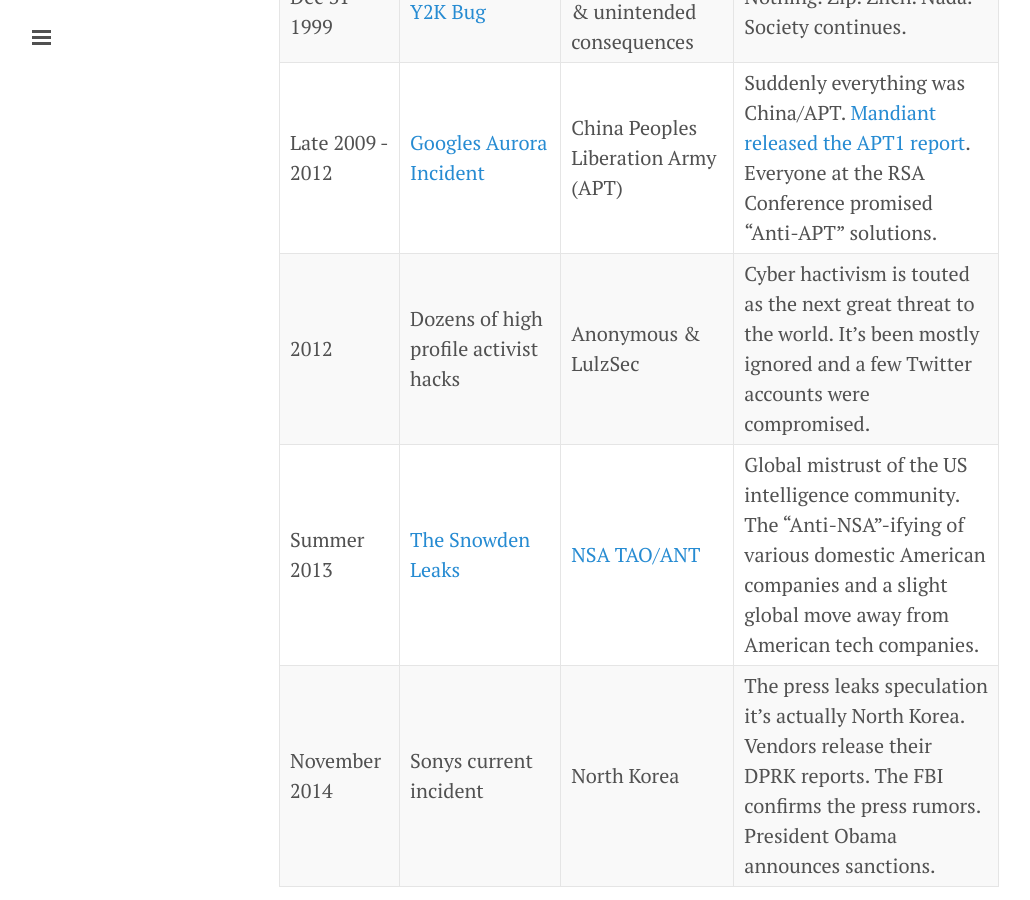
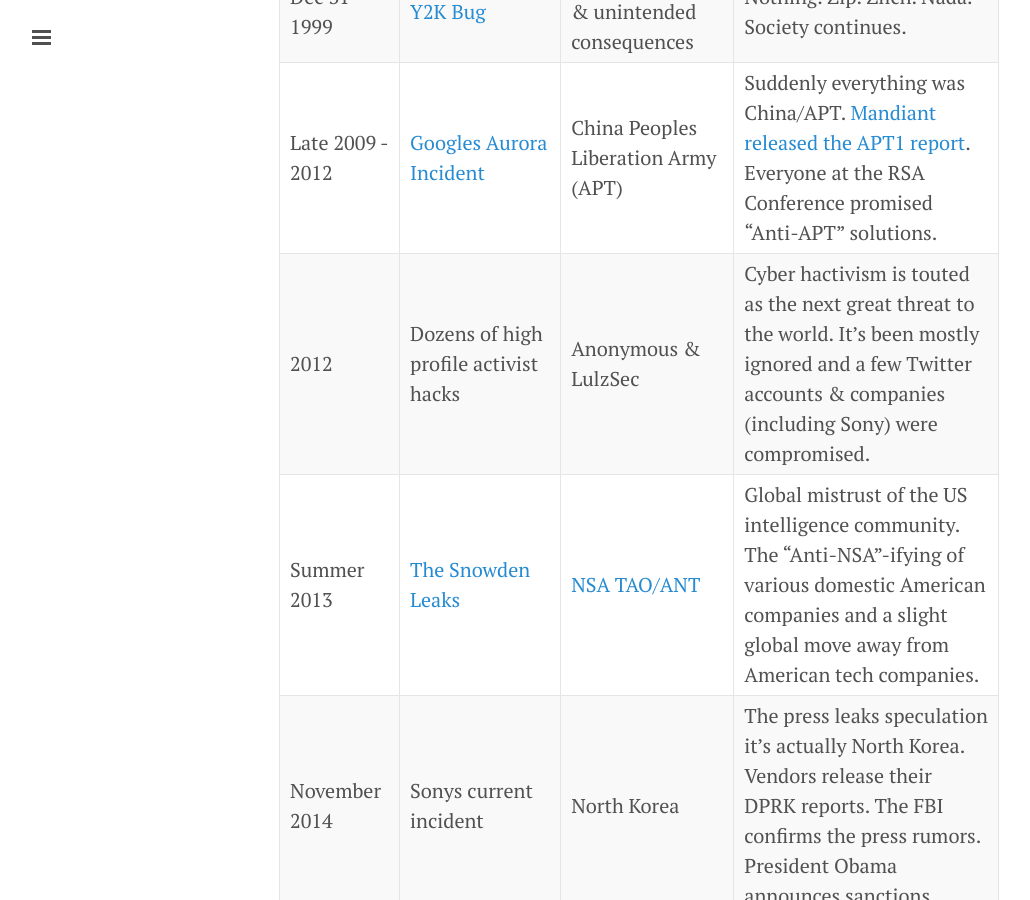
Before and after one commit to sroberts/sroberts.github.io, a Jekyll site: the page built from _posts/2015-01-03-the-perils-of-mis-attribution.md, in a window 1280 px wide and 900 px high, scrolled down 1052 px. Shown: the whole window, without its empty margins (1-1031 px from the left). Built offline with Jekyll 4.4.1, drawn with Linux system fonts in a browser that asks for light colours; nearby versions of some CDN libraries; some of the changed text lies outside the part shown.

Commit message:
never enough editing

```diff
--- a/_posts/2015-01-03-the-perils-of-mis-attribution.md
+++ b/_posts/2015-01-03-the-perils-of-mis-attribution.md
@@ -15,7 +15,7 @@
 | Mid 1990 - Mid 2000s |  [Code Red](https://en.wikipedia.org/wiki/Code_Red_(computer_worm)), [Slammer](https://en.wikipedia.org/wiki/SQL_Slammer), & other computer worms | Malware writing criminals & pranksters | The Antivirus Market. Ended largely with [Conficker](https://en.wikipedia.org/wiki/Conficker). |
 | Dec 31 1999 | [Y2K Bug](http://content.time.com/time/specials/packages/article/0,28804,2072678_2072683_2072599,00.html) | Unknown bugs & unintended consequences | Nothing. Zip. Zilch. Nada. Society continues. |
 | Late 2009 - 2012 | [Googles Aurora Incident](http://googleblog.blogspot.com/2010/01/new-approach-to-china.html) | China Peoples Liberation Army (APT) | Suddenly everything was China/APT. [Mandiant released the APT1 report](https://www.mandiant.com/blog/mandiant-exposes-apt1-chinas-cyber-espionage-units-releases-3000-indicators/). Everyone at the RSA Conference promised "Anti-APT" solutions. |
-| 2012 | Dozens of high profile activist hacks | Anonymous & LulzSec | Cyber hactivism is touted as the next great threat to the world. It's been mostly ignored and a few Twitter accounts were compromised. |
+| 2012 | Dozens of high profile activist hacks | Anonymous & LulzSec | Cyber hactivism is touted as the next great threat to the world. It's been mostly ignored and a few Twitter accounts & companies (including Sony) were compromised. |
 | Summer 2013 | [The Snowden Leaks](https://en.wikipedia.org/wiki/Global_surveillance_disclosures_(2013–present)) | [NSA TAO/ANT](https://en.wikipedia.org/wiki/Tailored_Access_Operations) | Global mistrust of the US intelligence community. The "Anti-NSA"-ifying of various domestic American companies and a slight global move away from American tech companies. |
 | November 2014 | Sonys current incident | North Korea | The press leaks speculation it's actually North Korea. Vendors release their DPRK reports. The FBI confirms the press rumors. President Obama announces sanctions. |
 
```
Also changed, not shown: other parts of _posts/2015-01-03-the-perils-of-mis-attribution.md (+1 -1 lines).
